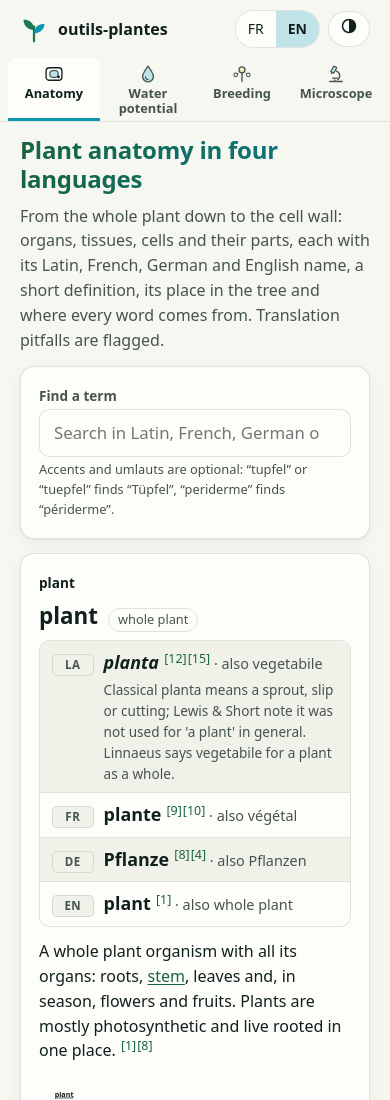
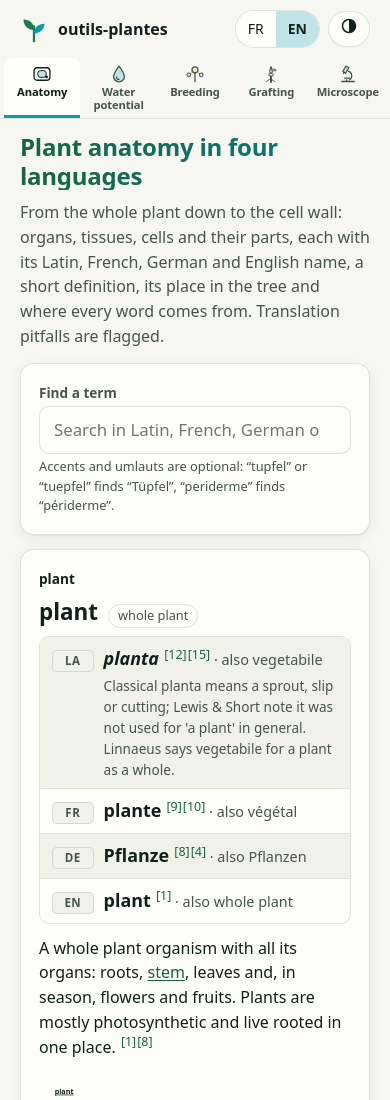
Before and after one commit to skeydan/outils-plantes, a website with bundled scripts: page site/index.html in a window 390 px wide. Shown: the top 1100 px of the page. Built offline with nearby package versions, Linux system fonts and the light colour scheme.

Commit message:
Tab bar: a fifth tab, Grafting (#graft); labels fit five tabs on a phone

```diff
--- a/site/assets/app.js
+++ b/site/assets/app.js
@@ -1,4 +1,4 @@
-// The single page: a tab bar (ARIA tabs) over four tools, hash routing and
+// The single page: a tab bar (ARIA tabs) over five tools, hash routing and
 // lazy loading. The route is the hash: #<tab>[/<sub>], for example
 // #anatomy/pit, #water/compartments, #seeds/prunus-amygdalus. Each tool is an
 // ES module loaded the first time its tab opens; it exports
@@ -15,6 +15,8 @@ const TABS = [
     label: { en: 'Water potential', fr: 'Potentiel hydrique' }, long: { en: 'How water moves in plants', fr: 'Comment l’eau circule dans les plantes' } },
   { id: 'seeds', load: () => import('../seeds/js/app.js'),
     label: { en: 'Breeding', fr: 'Hybridation' }, long: { en: 'Pollination, crosses and seeds', fr: 'Fécondation, croisements et graines' } },
+  { id: 'graft', load: () => import('../graft/js/app.js'),
+    label: { en: 'Grafting', fr: 'Greffe' }, long: { en: 'Scions, rootstocks and how to choose them', fr: 'Greffons, porte-greffes et comment les choisir' } },
   { id: 'microscope', load: () => import('../microscope/js/app.js'),
     label: { en: 'Microscope', fr: 'Microscope' }, long: { en: 'What a student microscope really shows', fr: 'Ce que montre vraiment un microscope d’élève' } },
 ];
--- a/site/assets/route.js
+++ b/site/assets/route.js
@@ -1,7 +1,7 @@
 // Routes of the single page: #<tab>[/<sub>]. No side effects, so the tools
 // and the unit tests can import it.
 
-export const TAB_IDS = ['anatomy', 'water', 'seeds', 'microscope'];
+export const TAB_IDS = ['anatomy', 'water', 'seeds', 'graft', 'microscope'];
 export const DEFAULT_TAB = 'anatomy';
 
 /** Parse a hash into {tab, sub}. Unknown or empty hashes give the default tab. */
--- a/site/assets/site.css
+++ b/site/assets/site.css
@@ -169,10 +169,11 @@ main { max-width: 1180px; margin: 0 auto; padding: 4px 20px 48px; }
 .tab-icon { flex: none; }
 @media (max-width: 560px) {
   :root { --tabs-h: 58px; }
-  .tabs { padding: 0 8px; gap: 2px; }
-  .tabs [role="tab"] { flex: 1 1 0; flex-direction: column; gap: 2px; padding: 6px 4px 3px; font-size: 0.8rem; text-align: center; line-height: 1.15; min-width: 0; }
+  .tabs { padding: 0 4px; gap: 0; }
+  .tabs [role="tab"] { flex: 1 1 0; flex-direction: column; gap: 2px; padding: 6px 1px 3px; font-size: 0.7rem; text-align: center; line-height: 1.15; min-width: 0; letter-spacing: -0.01em; hyphens: auto; }
   .tab-icon { width: 20px; height: 20px; }
 }
+@media (max-width: 380px) { .tabs [role="tab"] { font-size: 0.64rem; } }
 @media (forced-colors: active) { .tabs [role="tab"][aria-selected="true"] { border-bottom-color: Highlight; } }
 [role="tabpanel"]:focus { outline: none; }
 [role="tabpanel"] [id] { scroll-margin-top: calc(var(--tabs-h) + 12px); }
--- a/site/index.html
+++ b/site/index.html
@@ -4,7 +4,7 @@
   <meta charset="utf-8">
   <meta name="viewport" content="width=device-width, initial-scale=1">
   <title>outils-plantes</title>
-  <meta name="description" content="Plant anatomy in Latin, French, German and English with drawings; water potential in cells, soil and air; how plants are pollinated and which species and varieties cross; what a student microscope really shows. Sourced, French and English.">
+  <meta name="description" content="Plant anatomy in Latin, French, German and English with drawings; water potential in cells, soil and air; how plants are pollinated and which species and varieties cross; which rootstocks suit which fruit plants; what a student microscope really shows. Sourced, French and English.">
   <meta name="color-scheme" content="light dark">
   <link rel="icon" href="assets/favicon.svg" type="image/svg+xml">
   <link rel="stylesheet" href="assets/site.css">
@@ -12,6 +12,7 @@
   <link rel="stylesheet" href="anatomy/css/anatomy.css">
   <link rel="stylesheet" href="plant-water/css/plant-water.css">
   <link rel="stylesheet" href="seeds/css/seeds.css">
+  <link rel="stylesheet" href="graft/css/graft.css">
   <link rel="stylesheet" href="microscope/css/microscope.css">
   <script>
     try { const t = localStorage.getItem('theme'); if (t === 'light' || t === 'dark') document.documentElement.dataset.theme = t; } catch (e) {}
@@ -48,6 +49,10 @@
         <svg class="tab-icon" width="22" height="22" viewBox="0 0 24 24" aria-hidden="true"><circle cx="12" cy="7" r="3.6" fill="var(--yellow-wash)" stroke="currentColor" stroke-width="1.5"/><path d="M12 10.6 V21" stroke="currentColor" stroke-width="1.6" stroke-linecap="round"/><circle cx="4.5" cy="13" r="2.2" fill="none" stroke="currentColor" stroke-width="1.3"/><circle cx="19.5" cy="13" r="2.2" fill="none" stroke="currentColor" stroke-width="1.3"/><path d="M6.5 12 Q8.5 9 9 8.5 M17.5 12 Q15.5 9 15 8.5" fill="none" stroke="currentColor" stroke-width="1.2" stroke-dasharray="1.6 1.6"/></svg>
         <span class="tab-label">Breeding</span>
       </a>
+      <a role="tab" id="tab-graft" href="#graft" aria-controls="panel-graft" aria-selected="false" tabindex="-1">
+        <svg class="tab-icon" width="22" height="22" viewBox="0 0 24 24" aria-hidden="true"><path d="M12 21.5 V12.5" stroke="currentColor" stroke-width="2.4" stroke-linecap="round"/><path d="M12 13 L10.4 8.6 L12 3 L13.6 8.6 Z" fill="none" stroke="currentColor" stroke-width="1.3" stroke-linejoin="round"/><rect x="9.4" y="11.2" width="5.2" height="3.2" rx="1" fill="var(--yellow-wash)" stroke="currentColor" stroke-width="1.2"/><path d="M12 6.5 C14.5 5.5 17 6 18.5 7.5 C16.5 8.6 14 8.4 12.6 7.4" fill="var(--cyan-wash)" stroke="currentColor" stroke-width="1.1"/><path d="M12 18 C9.5 18.6 7.5 19.8 6.5 21.3 M12 18.5 C14 19 15.5 20 16.5 21.3" fill="none" stroke="currentColor" stroke-width="1.1" stroke-linecap="round"/></svg>
+        <span class="tab-label">Grafting</span>
+      </a>
       <a role="tab" id="tab-microscope" href="#microscope" aria-controls="panel-microscope" aria-selected="false" tabindex="-1">
         <svg class="tab-icon" width="22" height="22" viewBox="0 0 24 24" aria-hidden="true"><path d="M9.5 2.5 L13 4.5 L9.2 11 L5.7 9 Z" fill="var(--cyan-wash)" stroke="currentColor" stroke-width="1.4" stroke-linejoin="round"/><path d="M7.4 10 L6.6 11.4" stroke="currentColor" stroke-width="1.6" stroke-linecap="round"/><path d="M12.5 8.5 A6 6 0 0 1 14 19" fill="none" stroke="currentColor" stroke-width="1.6" stroke-linecap="round"/><path d="M4.5 21 H19.5 M8 17 H14 M10.5 19 V21" stroke="currentColor" stroke-width="1.6" stroke-linecap="round"/></svg>
         <span class="tab-label">Microscope</span>
@@ -58,6 +63,7 @@
     <section role="tabpanel" id="panel-anatomy" aria-labelledby="tab-anatomy" tabindex="-1"></section>
     <section role="tabpanel" id="panel-water" aria-labelledby="tab-water" tabindex="-1" hidden></section>
     <section role="tabpanel" id="panel-seeds" aria-labelledby="tab-seeds" tabindex="-1" hidden></section>
+    <section role="tabpanel" id="panel-graft" aria-labelledby="tab-graft" tabindex="-1" hidden></section>
     <section role="tabpanel" id="panel-microscope" aria-labelledby="tab-microscope" tabindex="-1" hidden></section>
     <noscript><p>This page needs JavaScript. / Cette page nécessite JavaScript.</p></noscript>
   </main>
```
Also changed, not shown: tests/route.test.mjs (+3 -2 lines).
